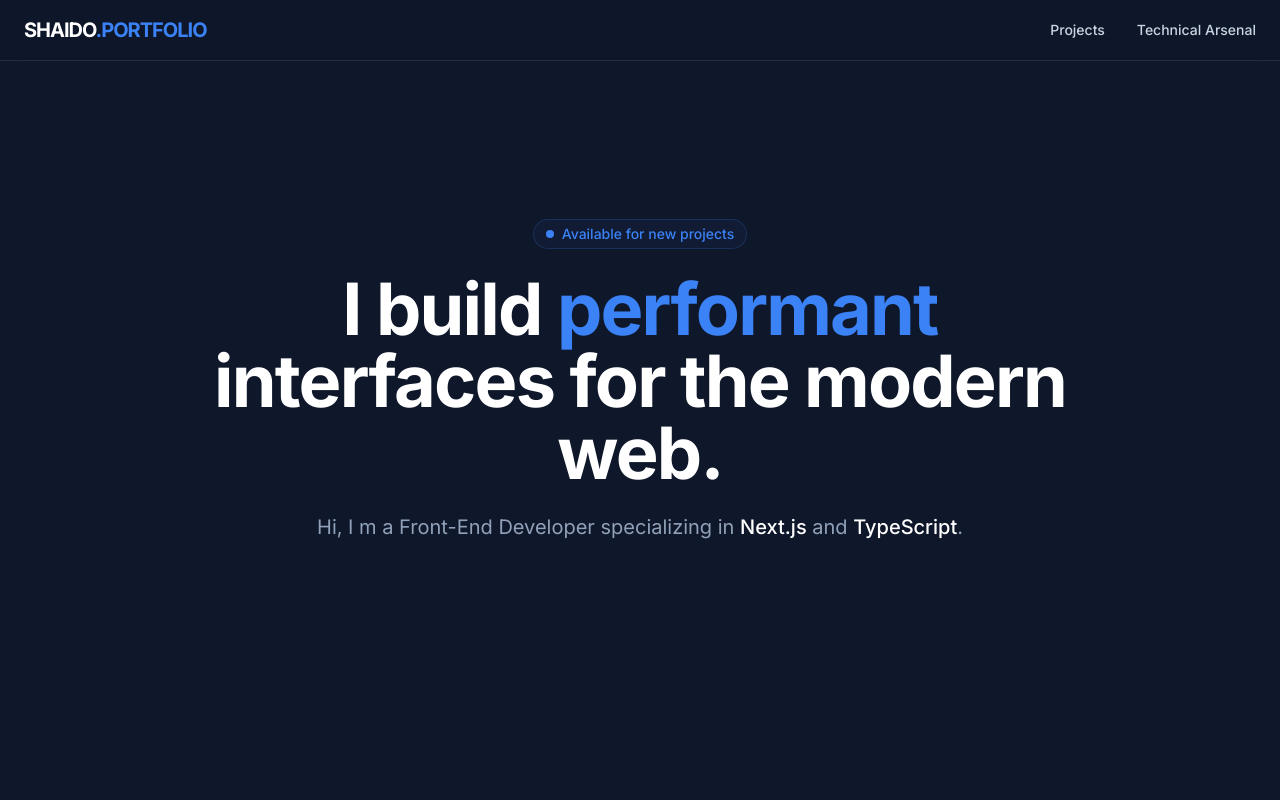
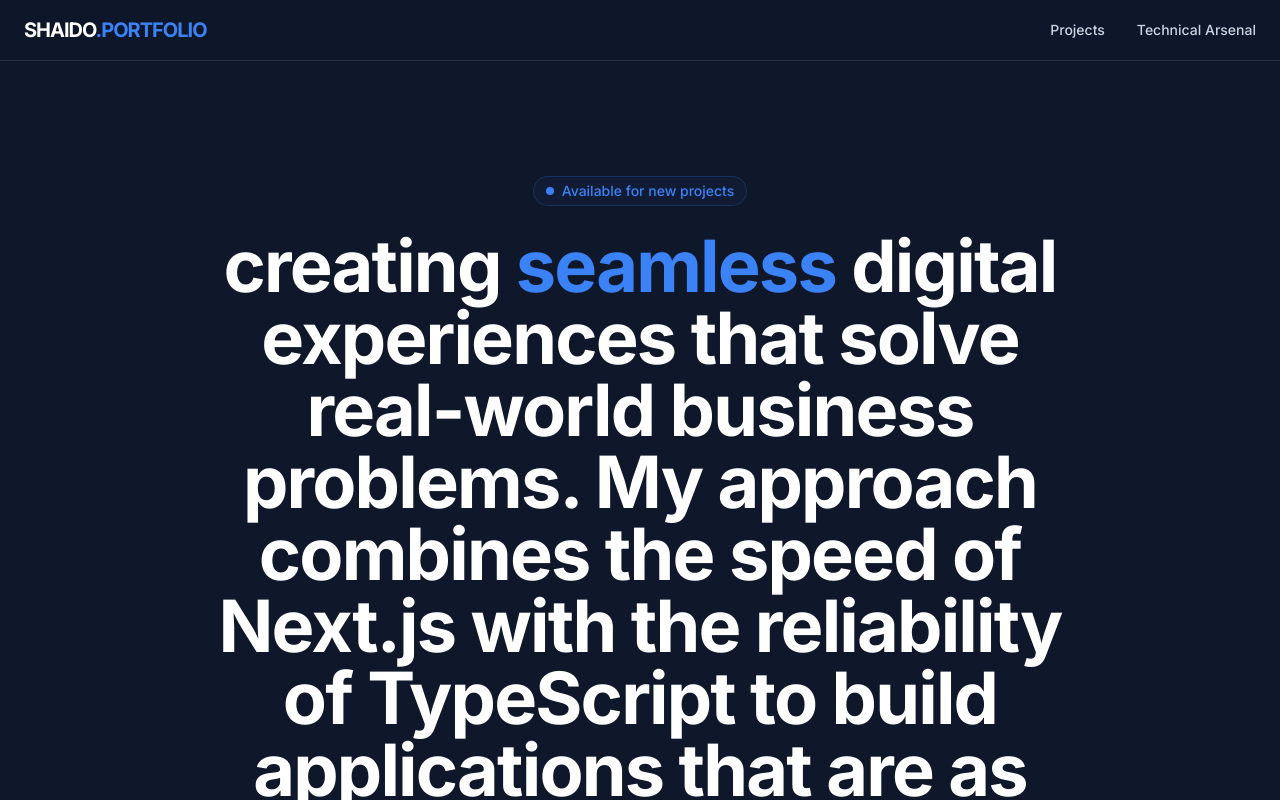
Before and after one commit to shaido0ali/SHAIDO.PORTFOLIO, a Next.js app: page / in a window 1280 px wide. Shown: the top 800 px of the page. Built offline with nearby package versions, Linux system fonts and the light colour scheme; no server answers.

Commit message:
Update Hero.tsx

```diff
--- a/src/components/Hero.tsx
+++ b/src/components/Hero.tsx
@@ -28,7 +28,8 @@ const Hero = () => {
         transition={{ duration: 0.5, delay: 0.2 }}
         className="max-w-4xl text-5xl font-bold tracking-tight text-white md:text-7xl"
       >
-        I build <span className="text-brand-primary">performant</span> interfaces for the modern web.
+        creating <span className="text-brand-primary">seamless</span> digital experiences that solve real-world business problems.
+        My approach combines the speed of Next.js with the reliability of TypeScript to build applications that are as stable as they are fast.
       </motion.h1>
 
       <motion.p
@@ -37,7 +38,7 @@ const Hero = () => {
         transition={{ duration: 0.5, delay: 0.4 }}
         className="mt-6 max-w-2xl text-lg text-slate-400 md:text-xl"
       >
-        Hi, I m a Front-End Developer specializing in <span className="text-white font-medium">Next.js</span> and <span className="text-white font-medium">TypeScript</span>.
+        Hi, I m a Full-Stack Developer specializing in <span className="text-white font-medium">Next.js</span> and <span className="text-white font-medium">TypeScript</span>.
       </motion.p>
 
       <motion.div
```
